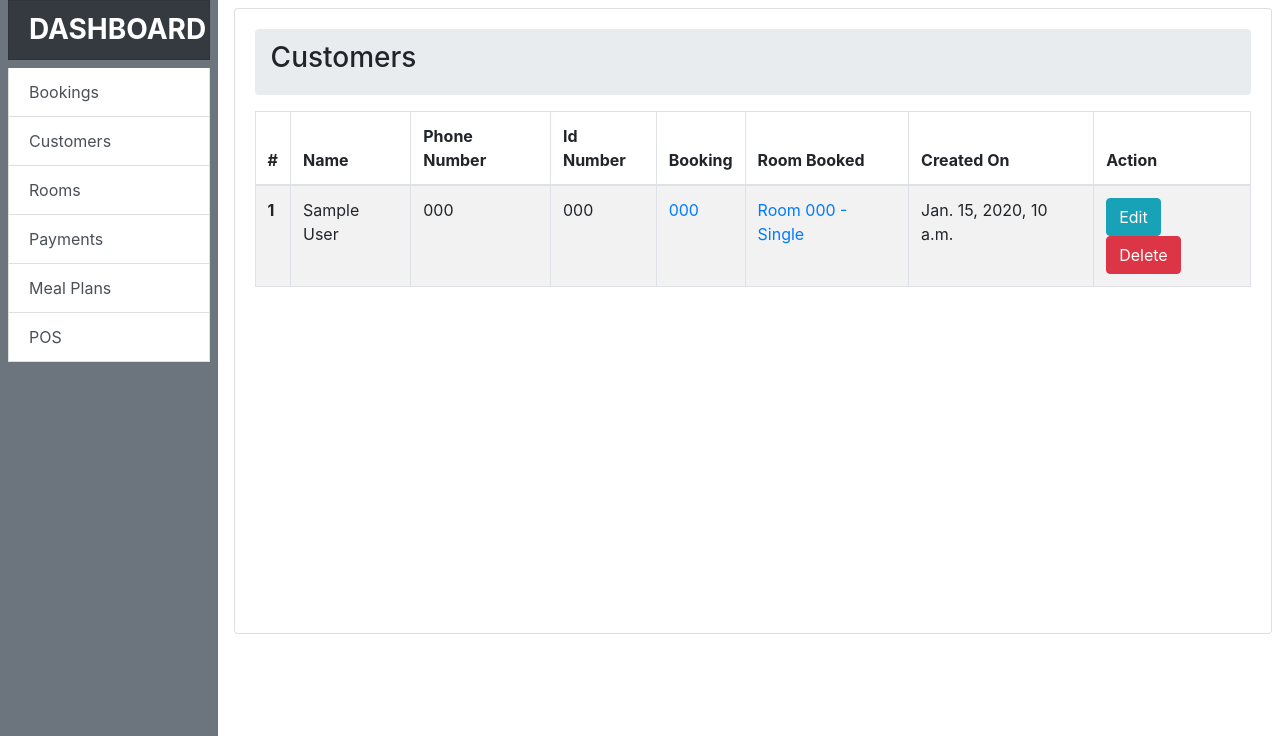
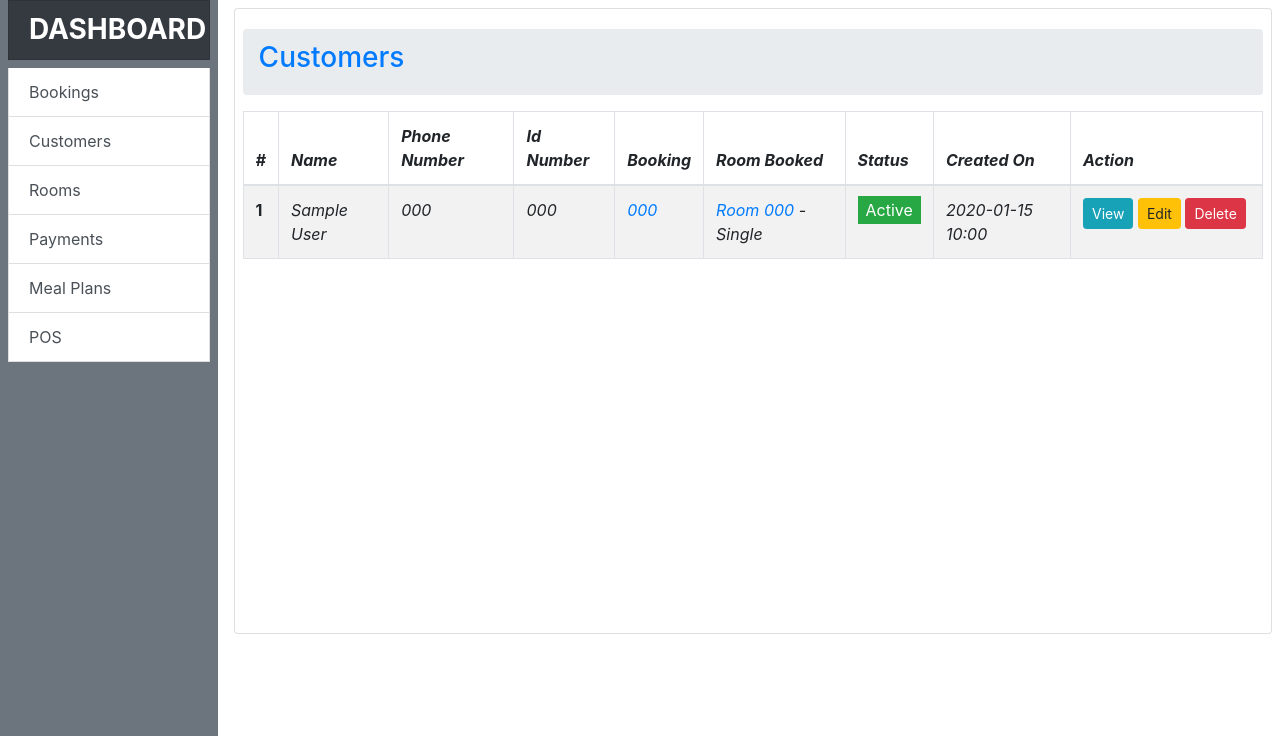
Before and after one commit to kariukirobert/tamaya-hotels, a Django app: page /staffAccount/customers/ in a window 1280 px wide. Shown: the part 56-800 px from the top of the page. Run offline with Django 3.2, Linux system fonts and the light colour scheme; tables that the repository leaves empty hold one stand-in row (values such as "Sample post"); some libraries are stand-ins or nearby versions.

Commit message:
Few Customizations og interface

```diff
--- a/reservations/forms.py
+++ b/reservations/forms.py
@@ -81,6 +81,11 @@ class ReservationForm(forms.ModelForm):
 				self._errors['check_out'] = self.error_class([msg])
 
 
+		if cleaned_data.get('nights') < 1 or None:
+			msg = u"Enter correct value of nights"
+			self.errors['nights'] = self.error_class([msg])
+
+
 
 class UpdateReservationForm(forms.ModelForm):
 	class Meta:
--- a/reservations/templates/customers.html
+++ b/reservations/templates/customers.html
@@ -6,10 +6,10 @@
 
 {% block main %}
 	<div class="card">
-	    <div class="card-body main-height">
+	    <div class="card-body main-height px-2">
 			<div class="shadow-none mb-3 rounded breadcrumb">
 				<ul class="list-unstyled mb-0">
-					<li class="d-inline-block"><h3>Customers</h3></li>
+					<li class="d-inline-block text-primary"><h3>Customers</h3></li>
 					{# <li class="d-inline-block ml-5"><a href="{% url 'new_customer' %}" class="btn btn-primary">New</a></li> #}
 				</ul>
 			</div>
@@ -25,34 +25,46 @@
 					<table class="table table-striped table-bordered table-hover">
 						<thead>
 							<tr>
-								<th scope="col">#</th>
-								<th scope="col">Name</th>
-								<th scope="col">Phone Number</th>
-								<th scope="col">Id Number</th>
-								<th scope="col">Booking</th>
-								<th scope="col">Room Booked</th>
-								<th scope="col">Created On</th>
-								<th scope="col">Action</th>
+								<th class="font-italic" scope="col">#</th>
+								<th class="font-italic" scope="col">Name</th>
+								<th class="font-italic" scope="col">Phone Number</th>
+								<th class="font-italic" scope="col">Id Number</th>
+								<th class="font-italic" scope="col">Booking</th>
+								<th class="font-italic" scope="col">Room Booked</th>
+								<th class="font-italic" scope="col">Status</th>
+								<th class="font-italic" scope="col">Created On</th>
+								<th class="font-italic tb-action" scope="col">Action</th>
 							</tr>
 						</thead>
 						<tbody>
 							{% for reservation in reservations %}
 								<tr>
 									<th scope="row">{{ forloop.counter }}</th>
-									<td class="text-capitalize">{{ reservation.customer.name }}</td>
-									<td>{{ reservation.customer.phone }}</td>
-									<td>{{ reservation.customer.id_number }}</td>
-									<td>{% if not reservation  %} - {% else %}
+									<td class="text-capitalize font-italic">{{ reservation.customer.name }}</td>
+									<td class="font-italic">{{ reservation.customer.phone }}</td>
+									<td class="font-italic">{{ reservation.customer.id_number }}</td>
+									<td class="text-capitalize font-italic">
+										{% if not reservation  %} - {% else %}
 										<a href="{% url 'view_reservation' reservation.pk %}">{{ reservation.code }}</a> {% endif %}
 									</td>
-									<td>{% if not reservation  %} - {% else %}
-										<a href="{% url 'view_room' reservation.room.pk %}">{{ reservation.room }}</a> {% endif %}
+									<td class="text-capitalize font-italic">
+										{% if not reservation.room  %} - {% else %}
+										<a href="{% url 'view_room' reservation.room.pk %}">Room {{ reservation.room.room_number }}</a> - {{ reservation.room.room_type }}
+										{% endif %}
 									</td>
 									{# <td>{% if not reservation.reservations.exists  %} - {% else %} {{ reservation.reservations.first.room }} {% endif %}</td> #}
-									<td>{{ reservation.customer.created_at }}</td>
 									<td>
-										<a href="{% url 'edit_customer' reservation.customer.pk %}" class="btn btn-info">Edit</a>
-										<a href="{% url 'delete_customer' reservation.customer.pk %}" class="btn btn-danger">Delete</a>
+										{% if reservation.is_active %}
+											<span class="bg-success text-white py-1 px-2">Active</span>
+										{% else %}
+											<span class="bg-danger text-white py-1 px-2">Closed</span>
+										{% endif %}
+									</td>
+									<td class="font-italic">{{ reservation.customer.created_at|date:"Y-m-d H:i" }}</td>
+									<td>
+										<a href="{% url 'view_customer' reservation.pk %}" class="btn btn-info btn-sm">View</a>
+										<a href="{% url 'edit_customer' reservation.customer.pk %}" class="btn btn-warning btn-sm">Edit</a>
+										<a href="{% url 'delete_customer' reservation.customer.pk %}" class="btn btn-danger btn-sm">Delete</a>
 									</td>
 								</tr>
 							{% endfor %}
--- a/reservations/templates/reservations.html
+++ b/reservations/templates/reservations.html
@@ -9,7 +9,7 @@
 	    <div class="card-body main-height px-2">
 			<div class="shadow-none mb-3 rounded breadcrumb">
 				<ul class="list-unstyled mb-0">
-					<li class="d-inline-block"><h3>Reservations</h3></li>
+					<li class="d-inline-block text-primary"><h3>Reservations</h3></li>
 					<li class="d-inline-block ml-5"><a href="{% url 'new_reservation' %}" class="btn btn-primary">New</a></li>
 				</ul>
 			</div>
--- a/reservations/templates/room_forms.html
+++ b/reservations/templates/room_forms.html
@@ -8,7 +8,7 @@
 		 	<div class="container main-height d-flex align-items-center justify-content-center">
 		    	<div class="card w-75">
 		    		<div class="card-body new-res">
-		    			<h2 class="text-center font-weight-bold font-italic">Add New Hotel Room</h2>
+		    			<h2 class="text-center font-weight-bold font-italic text-primary">Add New Hotel Room</h2>
 		    			<form method="POST" novalidate>
 							{% csrf_token %}
 
--- a/reservations/templates/rooms.html
+++ b/reservations/templates/rooms.html
@@ -9,7 +9,7 @@
 	    <div class="card-body main-height">
 			<div class="shadow-none mb-3 rounded breadcrumb">
 				<ul class="list-unstyled mb-0">
-					<li class="d-inline-block"><h3>Rooms</h3></li>
+					<li class="d-inline-block text-primary"><h3>Rooms</h3></li>
 					<li class="d-inline-block ml-5"><a href="{% url 'new_room' %}" class="btn btn-primary">New</a></li>
 				</ul>
 			</div>
@@ -32,7 +32,7 @@
 								<th class="text-center font-italic" scope="col">Status</th>
 								<th class="text-center font-italic" scope="col">Damaged</th>
 								<th class="font-italic" scope="col">Updated On</th>
-								<th class="font-italic text-center" scope="col">Action</th>
+								<th class="font-italic text-center tb-action" scope="col">Action</th>
 							</tr>
 						</thead>
 						<tbody>
@@ -45,7 +45,7 @@
 									<td>{{ room.is_booked }}</td>
 									<td class="text-capitalize">{{ room.status }}</td>
 									<td>{{ room.has_damages }}</td>
-									<td>{{ room.updated_at }}</td>
+									<td>{{ room.updated_at|date:"Y-m-d H:i" }}</td>
 									<td class="text-center">
 										<a href="{% url 'view_room' room.pk %}" class="btn btn-info btn-sm">View</a>
 										<a href="{% url 'edit_room' room.pk %}" class="btn btn-warning btn-sm">Edit</a>
```
